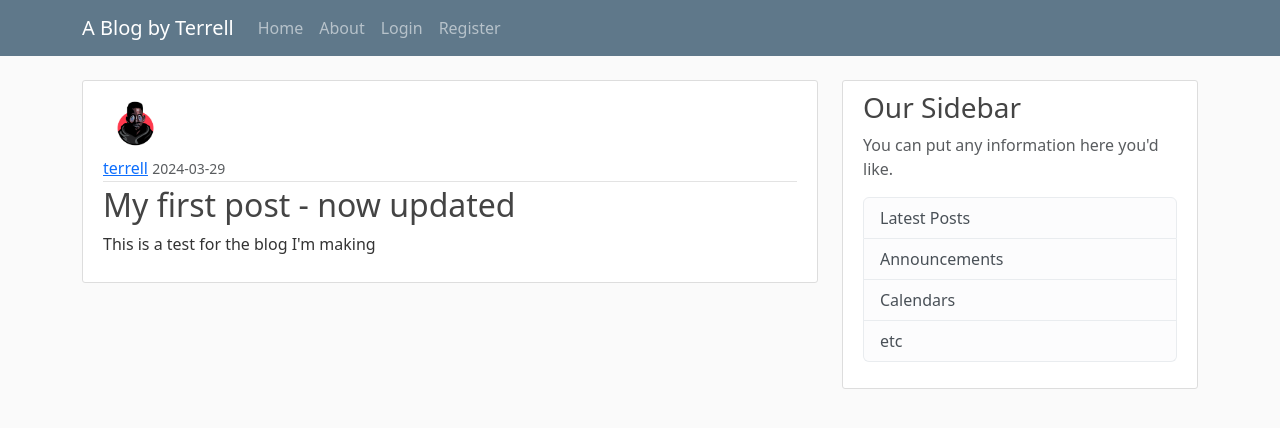
After one commit to teeokh/Flask-Blog, a Flask app: page /post/1 in a window 1280 px wide. The commit adds this page. Shown: the top 428 px of the page. Run offline with Flask 3, Linux system fonts and the light colour scheme.

Commit message:
Add ability to create new posts, update and delete posts. Includes modal function for deleting post

```diff
--- a/flaskblog/routes.py
+++ b/flaskblog/routes.py
@@ -1,29 +1,15 @@
 import secrets, os
 from flaskblog.models import User, Post
 from PIL import Image
-from flask import render_template, request, url_for, flash, redirect
-from flaskblog.forms import RegistrationForm, LoginForm, UpdateAccountForm
+from flask import abort, render_template, request, url_for, flash, redirect
+from flaskblog.forms import RegistrationForm, LoginForm, UpdateAccountForm, PostForm
 from flaskblog import app, db, bcrypt
 from flask_login import login_user, current_user, logout_user, login_required
-
-posts = [ # List of dictionaries for post content
-    {
-        'author': 'Terrell Okhiria',
-        'title': 'Blog Post 1',
-        'content': 'First blog post content',
-        'date_posted': '15th March 2024'
-    },
-    {
-        'author': 'Jane Doe',
-        'title': 'Blog Post 2',
-        'content': 'Second blog post content',
-        'date_posted': '8th March 2024'
-    }
-]
 
 @app.route("/") # This allows us to tell Flask what URL to trigger. Returns the information shown on the page
 @app.route("/home") # Adding another decorator for same function
 def home():
+    posts = Post.query.all()
     return render_template('home.html', posts=posts)
 
 @app.route("/about") # This allows us to tell Flask what URL to trigger. Returns the information shown on the page
@@ -95,3 +81,54 @@ def account():
         form.email.data = current_user.email
     image_file = url_for('static', filename='profile_pics/' + current_user.image_file)
     return render_template('account.html', title='Account', image_file=image_file, form=form)
+
+
+@app.route("/post/new", methods=['GET', 'POST'])
+@login_required
+def new_post():
+    form = PostForm()
+    if form.validate_on_submit():
+        post = Post(title=form.title.data, content=form.content.data, author=current_user)
+        db.session.add(post)
+        db.session.commit()
+        flash("Your post has been created!", 'success')
+        return redirect(url_for('home'))
+    return render_template('create_post.html', title='New Post',
+                           form=form, legend='New Post')
+
+
+@app.route("/post/<int:post_id>")
+def post(post_id):
+    post = Post.query.get_or_404(post_id) # Grabs specific post form database
+    return render_template('post.html', title=post.title, post=post)
+
+@app.route("/post/<int:post_id>/update", methods=['GET', 'POST'])
+@login_required
+def update_post(post_id):
+    post = Post.query.get_or_404(post_id)
+    if post.author != current_user: # Only the current user can update their post
+        abort(403) # 403 = forbidden route
+    form = PostForm()
+    if form.validate_on_submit():
+        post.title = form.title.data
+        post.content = form.content.data
+        db.session.commit() # Don't need to add, as post is already in database
+        flash("your post has been updated!", 'success')
+        return redirect(url_for('post', post_id=post.id))
+    elif request.method == 'GET':
+        form.title.data = post.title
+        form.content.data = post.content
+    return render_template('create_post.html', title='Update Post',
+                           form=form, legend='Update Post')
+
+
+@app.route("/post/<int:post_id>/delete", methods=['POST'])
+@login_required
+def delete_post(post_id):
+    post = Post.query.get_or_404(post_id)
+    if post.author != current_user: # Only the current user can update their post
+        abort(403) # 403 = forbidden route
+    db.session.delete(post)
+    db.session.commit()
+    flash("Your post has been deleted!", 'success')
+    return redirect(url_for('home'))
--- a/flaskblog/templates/layout.html
+++ b/flaskblog/templates/layout.html
@@ -30,6 +30,7 @@
                 <!-- Navbar Right Side -->
                 <div class="navbar-nav">
                   {% if current_user.is_authenticated %}
+                  <a class="nav-item nav-link" href= "{{ url_for('new_post') }}">New Post</a>
                     <a class="nav-item nav-link" href= "{{ url_for('account') }}">Account</a>
                     <a class="nav-item nav-link" href= "{{ url_for('logout') }}">Logout</a>
                   {% else %}
--- /dev/null
+++ b/flaskblog/templates/post.html
@@ -0,0 +1,39 @@
+{% extends "layout.html" %}
+{% block content %}
+    <article class="media content-section">
+        <div class="media-body">
+          <img class="rounded-circle article-img" src="{{ url_for('static', filename='profile_pics/' + post.author.image_file) }}">
+          <div class="article-metadata">
+            <a class="mr-2" href="#">{{ post.author.username }}</a>
+            <small class="text-muted">{{ post.date_posted.strftime('%Y-%m-%d') }}</small>
+            {% if post.author == current_user %}
+                <div>
+                    <a class="btn btn-secondary btn-sm mt-1 mb-1" href = "{{ url_for('update_post', post_id=post.id) }}">Update</a>
+                    <button type="button" class="btn btn-danger btn-sm m-1" data-bs-toggle="modal" data-bs-target="#deleteModal">Delete</button>
+                </div>
+            {% endif %}
+          </div>
+          <h2 class="article-title" href="{{ url_for('post', post_id=post.id) }}">{{ post.title }}</h2>
+          <p class="article-content">{{ post.content }}</p>
+        </div>
+    </article>
+    <!-- Modal -->
+<div class="modal fade" id="deleteModal" tabindex="-1" role="dialog" aria-labelledby="deleteModalLabel" aria-hidden="true">
+    <div class="modal-dialog" role="document">
+    <div class="modal-content">
+        <div class="modal-header">
+        <h5 class="modal-title" id="deleteModalLabel">Delete Post?</h5>
+        <button type="button" class="close" data-dismiss="modal" aria-label="Close">
+            <span aria-hidden="true">&times;</span>
+        </button>
+        </div>
+        <div class="modal-footer">
+        <button type="button" class="btn btn-secondary" data-dismiss="modal">Close</button>
+        <form action="{{ url_for('delete_post', post_id=post.id) }}" method="POST">
+            <input class="btn btn-danger" type="submit" value="Delete">
+        </form>
+        </div>
+    </div>
+    </div>
+</div>
+{% endblock content %}
```
Also changed, not shown: flaskblog/forms.py (+8 -1 lines), flaskblog/templates/create_post.html (added, +40 -0 lines), flaskblog/templates/home.html (+4 -3 lines), instance/site.db.
